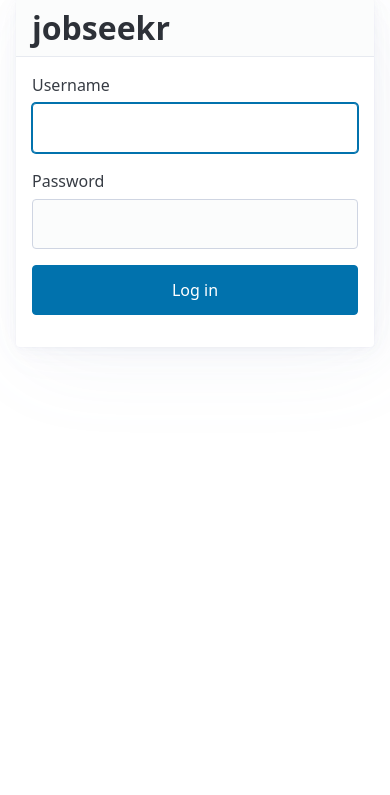
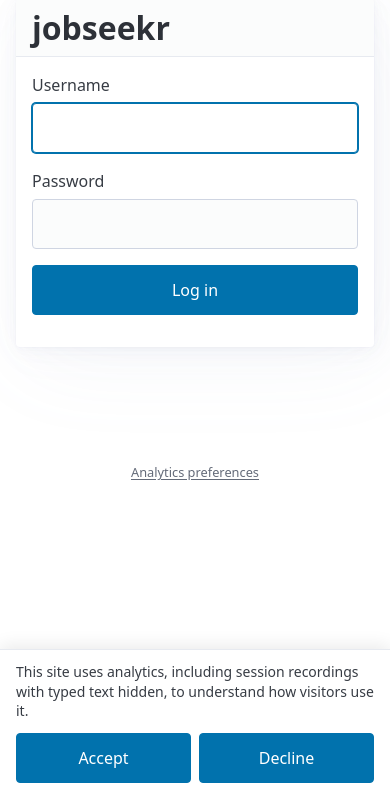
Before and after one commit to adrianprofir/jobseekr, a Django app: page /login/ in a window 390 px wide. Shown: the part 49-844 px from the top of the page. Run offline with Django 5.2, Linux system fonts and the light colour scheme.

Commit message:
Add optional PostHog analytics with shared consent UX.
Analytics stays off unless POSTHOG_PROJECT_KEY is set, matching the cross-app consent and EU PostHog spec for self-hosted installs.

```diff
--- a/static/css/app.css
+++ b/static/css/app.css
@@ -826,6 +826,92 @@ a.danger-link {
   margin-bottom: 0.5rem;
 }
 
+/* Optional PostHog analytics consent (only when POSTHOG_PROJECT_KEY is set). */
+.site-footer {
+  margin-top: 2rem;
+  padding-bottom: 1rem;
+  text-align: center;
+}
+
+.analytics-prefs-link {
+  margin: 0;
+  padding: 0;
+  border: none;
+  background: none;
+  color: var(--pico-muted-color);
+  font-size: 0.8rem;
+  text-decoration: underline;
+  cursor: pointer;
+}
+
+.analytics-prefs-link:hover,
+.analytics-prefs-link:focus-visible {
+  color: var(--pico-primary);
+}
+
+.analytics-banner {
+  position: fixed;
+  z-index: 1000;
+  right: 0;
+  bottom: 0;
+  left: 0;
+  border-top: 1px solid var(--pico-muted-border-color);
+  background: var(--pico-card-background-color);
+  box-shadow: 0 -4px 16px rgba(0, 0, 0, 0.08);
+}
+
+.analytics-banner.hidden {
+  display: none;
+}
+
+.analytics-banner-inner {
+  display: flex;
+  flex-wrap: wrap;
+  align-items: center;
+  gap: 0.75rem 1rem;
+  padding-block: 0.85rem;
+}
+
+.analytics-banner-inner p {
+  flex: 1 1 14rem;
+  margin: 0;
+  font-size: 0.875rem;
+  line-height: 1.4;
+}
+
+.analytics-banner-actions {
+  display: flex;
+  flex: 0 0 auto;
+  gap: 0.5rem;
+}
+
+.analytics-consent-btn {
+  margin: 0;
+  min-width: 6rem;
+}
+
+body.analytics-banner-visible {
+  padding-bottom: 5.5rem;
+}
+
+@media (max-width: 576px) {
+  .analytics-banner-inner {
+    padding-block: 0.75rem;
+  }
+
+  .analytics-banner-actions {
+    width: 100%;
+  }
+
+  .analytics-consent-btn {
+    flex: 1 1 0;
+  }
+
+  body.analytics-banner-visible {
+    padding-bottom: 7.5rem;
+  }
+}
+
 .demo-notice ul {
   margin-bottom: 0;
   padding-left: 1.1rem;
--- /dev/null
+++ b/static/js/analytics.js
@@ -0,0 +1,152 @@
+(function () {
+  "use strict";
+
+  var CONSENT_COOKIE = "ap_analytics_consent";
+  var CONSENT_MAX_AGE = 15552000;
+
+  function readConsent() {
+    var parts = document.cookie ? document.cookie.split("; ") : [];
+    for (var i = 0; i < parts.length; i++) {
+      var pair = parts[i].split("=");
+      if (pair[0] === CONSENT_COOKIE) {
+        return decodeURIComponent(pair.slice(1).join("="));
+      }
+    }
+    return null;
+  }
+
+  function writeConsent(value, config) {
+    var cookie =
+      CONSENT_COOKIE +
+      "=" +
+      encodeURIComponent(value) +
+      "; Path=/; Max-Age=" +
+      CONSENT_MAX_AGE +
+      "; SameSite=Lax";
+    if (config.secure_cookies) {
+      cookie += "; Secure";
+    }
+    if (config.cookie_domain) {
+      cookie += "; Domain=" + config.cookie_domain;
+    }
+    document.cookie = cookie;
+  }
+
+  function loadPostHogStub() {
+    if (window.posthog && window.posthog.__SV) {
+      return;
+    }
+    /* PostHog official snippet loader (loads array.js from the EU assets host). */
+    !(function (t, e) {
+      var o, n, p, r;
+      e.__SV ||
+        ((window.posthog = e),
+        (e._i = []),
+        (e.init = function (i, s, a) {
+          function g(t, e) {
+            var o = e.split(".");
+            2 == o.length && ((t = t[o[0]]), (e = o[1])),
+              (t[e] = function () {
+                t.push([e].concat(Array.prototype.slice.call(arguments, 0)));
+              });
+          }
+          ((p = t.createElement("script")).type = "text/javascript"),
+            (p.crossOrigin = "anonymous"),
+            (p.async = !0),
+            (p.src = s.api_host.replace(".i.", "-assets.i.") + "/static/array.js"),
+            (r = t.getElementsByTagName("script")[0]).parentNode.insertBefore(p, r);
+          var u = e;
+          for (void 0 !== a ? (u = e[a] = []) : (a = "posthog"), u.people = u.people || [], u.toString = function (
+            t
+          ) {
+            var e = "posthog";
+            return "posthog" !== a && (e += "." + a), t || (e += " (stub loader)"), e;
+          }, u.people.toString = function () {
+            return u.toString(1) + ".people (stub)";
+          }, o =
+            "capture identify alias people.set people.set_once set_config register register_once unregister opt_out_capturing has_opted_out_capturing opt_in_capturing reset isFeatureEnabled onFeatureFlags getFeatureFlag getFeatureFlagPayload reloadFeatureFlags group updateEarlyAccessFeatureEnrollment getEarlyAccessFeatures getActiveMatchingSurveys getSurveys getNextSurveyStep onSessionId setPersonProperties".split(
+              " "
+            ), n = 0; n < o.length; n++)
+            g(u, o[n]);
+          e._i.push([i, s, a]);
+        }),
+        (e.__SV = 1));
+    })(document, window.posthog || []);
+  }
+
+  function initPostHog(config) {
+    loadPostHogStub();
+    window.posthog.init(config.project_key, {
+      api_host: config.api_host,
+      ui_host: config.ui_host,
+      person_profiles: "always",
+      cross_subdomain_cookie: true,
+      persistence: "localStorage+cookie",
+      session_recording: { maskAllInputs: true },
+    });
+    window.posthog.register({ app: config.app_name });
+  }
+
+  function setBannerVisible(visible) {
+    var banner = document.getElementById("analytics-banner");
+    if (!banner) {
+      return;
+    }
+    banner.classList.toggle("hidden", !visible);
+    document.body.classList.toggle("analytics-banner-visible", visible);
+  }
+
+  function onReady(fn) {
+    if (document.readyState === "loading") {
+      document.addEventListener("DOMContentLoaded", fn);
+    } else {
+      fn();
+    }
+  }
+
+  onReady(function () {
+    var configEl = document.getElementById("analytics-config");
+    if (!configEl) {
+      return;
+    }
+    var config = JSON.parse(configEl.textContent);
+    var banner = document.getElementById("analytics-banner");
+    var prefs = document.getElementById("analytics-prefs");
+    if (!banner) {
+      return;
+    }
+
+    var consent = readConsent();
+    if (consent === "granted") {
+      initPostHog(config);
+    } else if (consent !== "denied") {
+      setBannerVisible(true);
+    }
+
+    if (prefs) {
+      prefs.addEventListener("click", function () {
+        setBannerVisible(true);
+      });
+    }
+
+    banner.querySelectorAll("[data-analytics-action]").forEach(function (button) {
+      button.addEventListener("click", function () {
+        var action = button.getAttribute("data-analytics-action");
+        var previous = readConsent();
+        if (action === "accept") {
+          writeConsent("granted", config);
+          setBannerVisible(false);
+          if (previous !== "granted") {
+            initPostHog(config);
+          }
+        } else if (action === "decline") {
+          writeConsent("denied", config);
+          setBannerVisible(false);
+          if (previous === "granted" && window.posthog && window.posthog.opt_out_capturing) {
+            window.posthog.opt_out_capturing();
+          }
+        }
+      });
+    });
+  });
+})();
--- a/templates/base.html
+++ b/templates/base.html
@@ -58,5 +58,6 @@
     {% endif %}
     {% block content %}{% endblock %}
   </main>
+  {% if analytics %}{% include "includes/analytics.html" %}{% endif %}
 </body>
 </html>
--- /dev/null
+++ b/templates/includes/analytics.html
@@ -0,0 +1,15 @@
+{% load static %}
+<footer class="site-footer">
+  <button type="button" class="analytics-prefs-link" id="analytics-prefs">Analytics preferences</button>
+</footer>
+<div id="analytics-banner" class="analytics-banner hidden" role="dialog" aria-modal="false" aria-labelledby="analytics-banner-title">
+  <div class="analytics-banner-inner container">
+    <p id="analytics-banner-title">This site uses analytics, including session recordings with typed text hidden, to understand how visitors use it.</p>
+    <div class="analytics-banner-actions">
+      <button type="button" class="analytics-consent-btn" data-analytics-action="accept">Accept</button>
+      <button type="button" class="analytics-consent-btn" data-analytics-action="decline">Decline</button>
+    </div>
+  </div>
+</div>
+{{ analytics|json_script:"analytics-config" }}
+<script src="{% static 'js/analytics.js' %}" defer></script>
--- /dev/null
+++ b/tracker/analytics.py
@@ -0,0 +1,26 @@
+"""Optional PostHog analytics (enabled only when POSTHOG_PROJECT_KEY is set)."""
+
+from django.conf import settings
+
+
+def analytics_enabled_for_request(request) -> bool:
+    """True when the public analytics bundle should be rendered for this request."""
+    if not settings.POSTHOG_PROJECT_KEY:
+        return False
+    return not request.path.startswith("/admin")
+
+
+def analytics_context(request) -> dict:
+    """Template context for the shared consent banner and PostHog loader."""
+    if not analytics_enabled_for_request(request):
+        return {}
+    return {
+        "analytics": {
+            "project_key": settings.POSTHOG_PROJECT_KEY,
+            "api_host": settings.POSTHOG_HOST,
+            "ui_host": settings.POSTHOG_UI_HOST,
+            "app_name": settings.ANALYTICS_APP_NAME,
+            "cookie_domain": settings.ANALYTICS_COOKIE_DOMAIN,
+            "secure_cookies": request.is_secure(),
+        }
+    }
--- a/tracker/context_processors.py
+++ b/tracker/context_processors.py
@@ -2,6 +2,7 @@ from urllib.parse import urlsplit
 
 from django.conf import settings
 
+from .analytics import analytics_context
 from .capture.samples import SAMPLES
 from .reminders import due_reminders
 
@@ -28,3 +29,8 @@ def features(request):
         "uploads_enabled": settings.DOCUMENT_UPLOADS_ENABLED,
         "capture_samples": SAMPLES if settings.CAPTURE_MODE == "samples" else [],
     }
+
+
+def analytics(request):
+    """PostHog consent UI and loader when POSTHOG_PROJECT_KEY is configured."""
+    return analytics_context(request)
```
Also changed, not shown: config/settings.py (+8 -0 lines), tracker/tests/test_analytics.py (added, +43 -0 lines), README.md, 3 other files.
